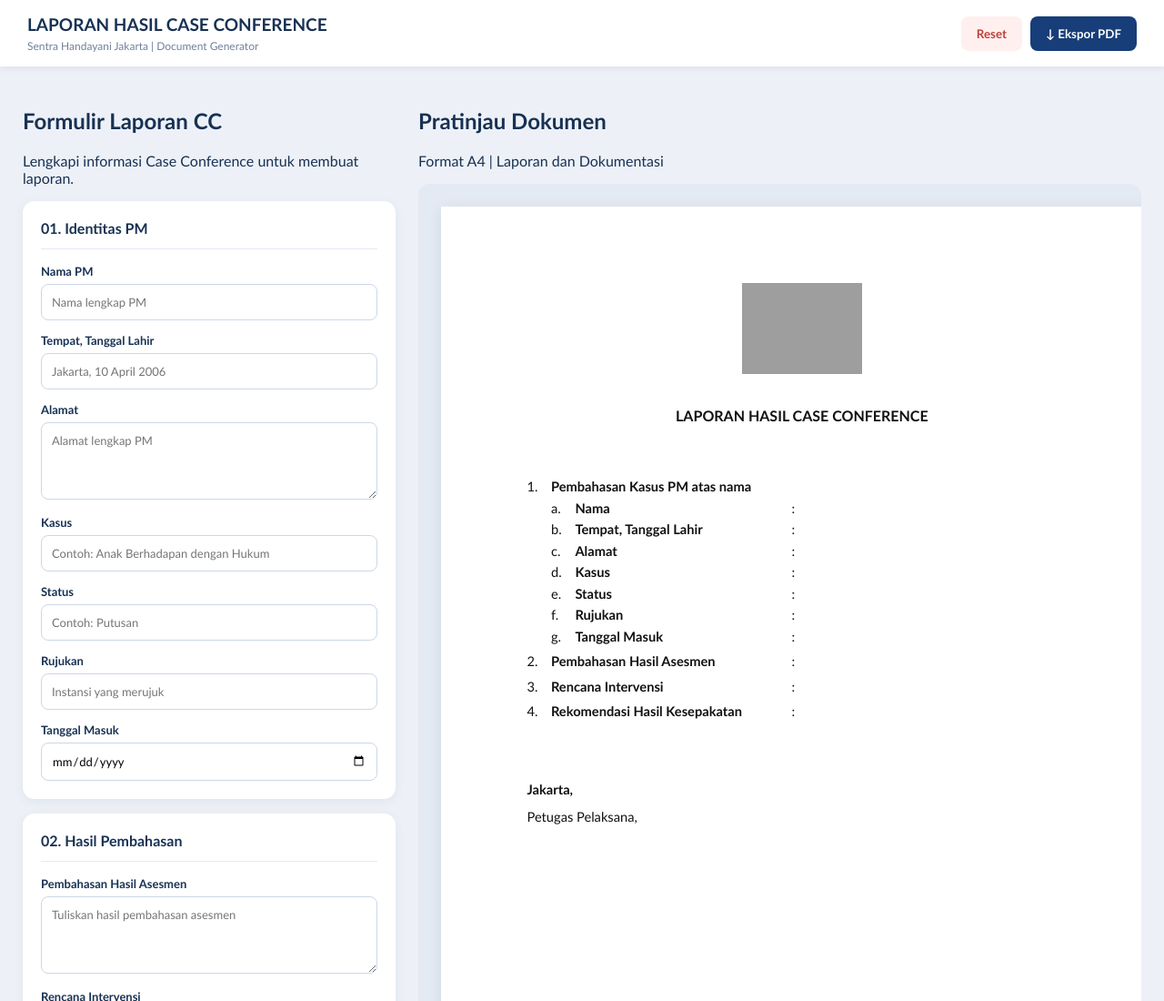
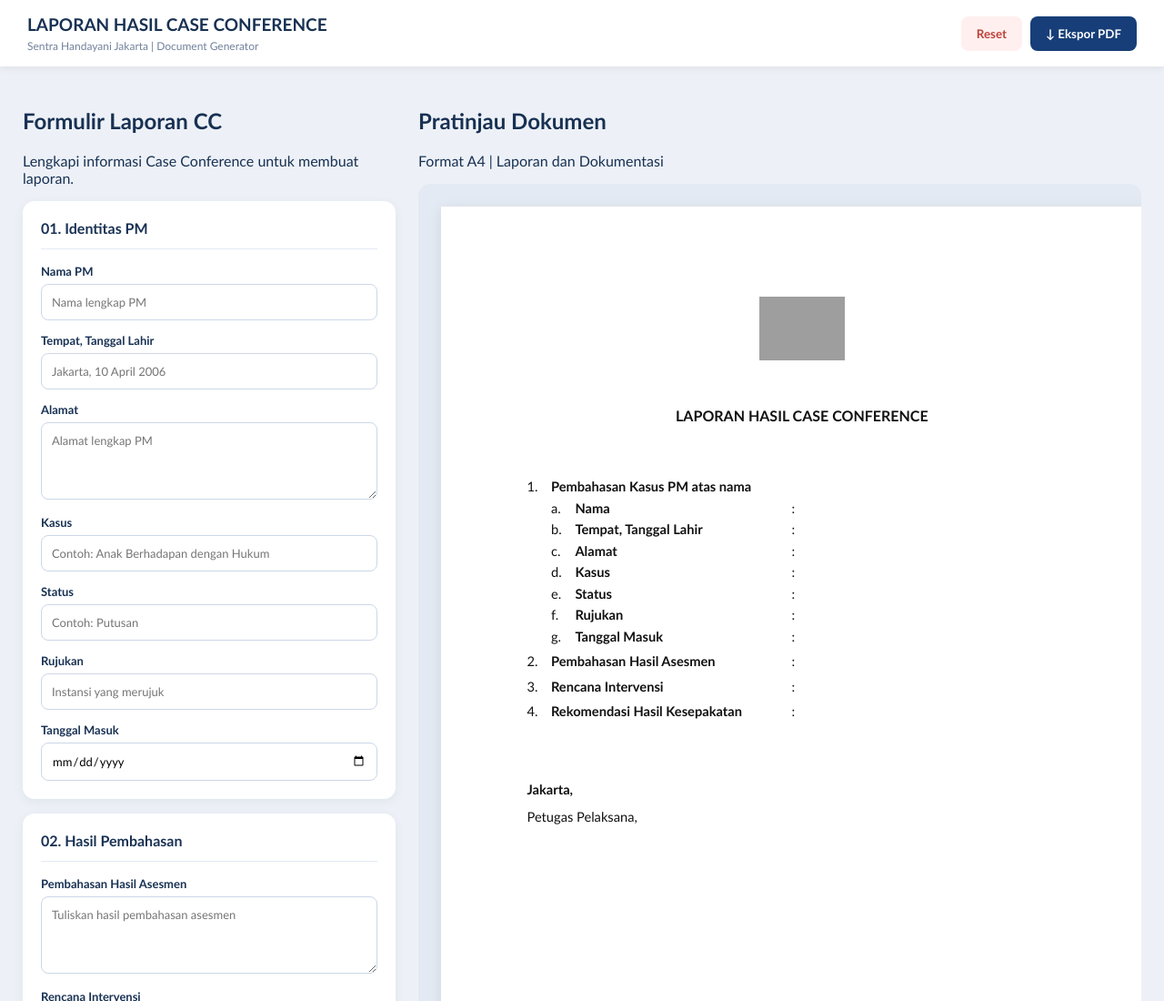
Before and after one commit to grizzlybrew/laporan-hasil-CC, a plain HTML site: page index.html in a window 1280 px wide. Shown: the top 1100 px of the page at 91% size. Drawn offline with Linux system fonts and the light colour scheme; grey boxes are pictures that could not be loaded.

Commit message:
update cc 3.0

```diff
--- a/index.html
+++ b/index.html
@@ -146,8 +146,8 @@ textarea {
 }
 
 .logo-area img {
-  width: 35mm;
-  height: 35mm;
+  width: 25mm;
+  height: 25mm;
   object-fit: contain;
 }
 
```
